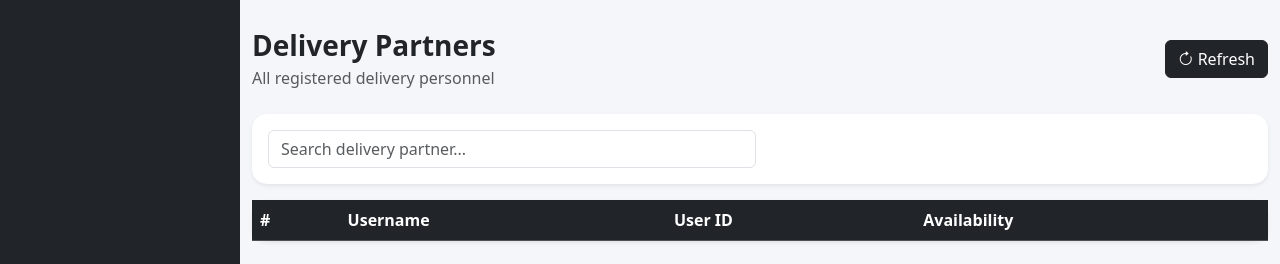
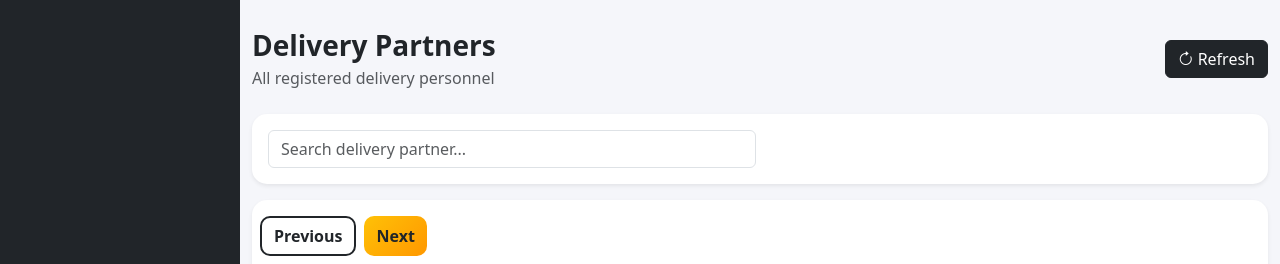
Before and after one commit to MevadaHarsh/E-Commerce-jwt, a Django app: page /partner_list/ in a window 1280 px wide. Shown: the part 312-576 px from the top of the page. Run offline with Django 5.2, Linux system fonts and the light colour scheme; data that the repository does not hold is empty; some libraries are stand-ins or nearby versions.

Commit message:
some pagination changes on partner list

```diff
--- a/ECOMMERCE/settings.py
+++ b/ECOMMERCE/settings.py
@@ -48,7 +48,8 @@ REST_FRAMEWORK = {
     'DEFAULT_AUTHENTICATION_CLASSES': (
         'rest_framework_simplejwt.authentication.JWTAuthentication',
         # 'rest_framework.authentication.SessionAuthentication',
-    )
+    ),
+    'DEFAULT_PAGINATION_CLASS': 'rest_framework.pagination.LimitOffsetPagination',
 }
 
 
--- /dev/null
+++ b/ecom_app/pagination.py
@@ -0,0 +1,4 @@
+from rest_framework.pagination import PageNumberPagination
+
+class MypagenumberPagination(PageNumberPagination):
+    page_size = 5
--- a/ecom_app/views.py
+++ b/ecom_app/views.py
@@ -11,7 +11,7 @@ from datetime import datetime, timedelta
 from django.utils import timezone
 from django.views.generic import TemplateView
 import razorpay
-
+from .pagination import MypagenumberPagination
 
 class register(TemplateView):
     template_name = "index.html"
@@ -619,6 +619,7 @@ class DeliveryStatusUpdateView(APIView):
 class DeliveryPartnerLISTView(ListAPIView):
     queryset = DeliveryPartner.objects.all()
     serializer_class = DeliveryPartnerSerializer
+    pagination_class = MypagenumberPagination
 
 
 
--- a/static/css/order-admin.css
+++ b/static/css/order-admin.css
@@ -7,3 +7,29 @@ body {
   border-radius: 12px;
   box-shadow: 0 2px 10px rgba(0,0,0,.08);
 }
+
+#nextBtn {
+  background: linear-gradient(135deg, #ffc107, #ff9800);
+  border: none;
+  color: #212529;
+  font-weight: 600;
+  border-radius: 10px;
+  transition: .2s;
+}
+#nextBtn:hover {
+  transform: translateY(-2px);
+  box-shadow: 0 6px 20px rgba(255,193,7,.4);
+}
+
+#prevBtn {
+  border: 2px solid #212529;
+  color: #212529;
+  font-weight: 600;
+  border-radius: 10px;
+  background: transparent;
+  transition: .2s;
+}
+#prevBtn:hover {
+  background: #212529;
+  color: #fff;
+}
--- a/static/js/partner_list-admin.js
+++ b/static/js/partner_list-admin.js
@@ -99,27 +99,54 @@ async function updatePartnerStatus(id, accept) {
    DELIVERY PARTNERS
    ======================================== */
 const API_DELIVERY_PARTNERS = '/api/delivery-partners/';
+
 let deliveryPartners = [];
+let nextPage = null;
+let previousPage = null;
 
-async function fetchDeliveryPartners() {
+async function fetchDeliveryPartners(url = API_DELIVERY_PARTNERS) {
   try {
-    const res = await fetch(API_DELIVERY_PARTNERS, { headers: apiHeaders() });
+    const res = await fetch(url, {
+      headers: apiHeaders()
+    });
+
     const data = await res.json();
-    deliveryPartners = Array.isArray(data) ? data : (data.results || []);
+
+    // pagination data
+    nextPage = data.next;
+    previousPage = data.previous;
+
+    // actual records
+    deliveryPartners = data.results || [];
+
     renderDeliveryPartners(deliveryPartners);
+
+    // update pagination buttons
+    updatePaginationButtons();
+
   } catch (err) {
     console.error(err);
-    // alert("Failed to fetch delivery partners");
   }
 }
 
 function renderDeliveryPartners(list) {
-  document.getElementById('dpCount').innerText = `Showing ${list.length} partners`;
+
+  document.getElementById('dpCount').innerText =
+    `Showing ${list.length} partners`;
+
   const tbody = document.getElementById('dpTableBody');
+
   if (!list.length) {
-    tbody.innerHTML = `<tr><td colspan="4" class="text-center py-4 text-muted">No delivery partners found</td></tr>`;
+    tbody.innerHTML = `
+      <tr>
+        <td colspan="4" class="text-center py-4 text-muted">
+          No delivery partners found
+        </td>
+      </tr>
+    `;
     return;
   }
+
   tbody.innerHTML = list.map((p, i) => `
     <tr>
       <td>${i + 1}</td>
@@ -127,7 +154,6 @@ function renderDeliveryPartners(list) {
       <td>${p.user || '-'}</td>
       <td>
         <span class="badge ${p.is_available ? 'bg-success' : 'bg-secondary'}">
-          <i class="bi bi-circle-fill me-1" style="font-size:.5rem;vertical-align:middle;"></i>
           ${p.is_available ? 'Available' : 'Unavailable'}
         </span>
       </td>
@@ -135,14 +161,41 @@ function renderDeliveryPartners(list) {
   `).join('');
 }
 
+function updatePaginationButtons() {
+
+  document.getElementById('prevBtn').disabled = !previousPage;
+
+  document.getElementById('nextBtn').disabled = !nextPage;
+}
+
+function nextPageData() {
+  if (nextPage) {
+    fetchDeliveryPartners(nextPage);
+  }
+}
+
+function previousPageData() {
+  if (previousPage) {
+    fetchDeliveryPartners(previousPage);
+  }
+}
+
 function filterDeliveryPartners() {
-  const q = document.getElementById('dpSearchInput').value.toLowerCase();
+
+  const q = document.getElementById('dpSearchInput')
+    .value
+    .toLowerCase();
+
   const filtered = deliveryPartners.filter(p =>
     (p.username || '').toLowerCase().includes(q) ||
     String(p.user).includes(q)
   );
+
   renderDeliveryPartners(filtered);
 }
+
+// first load
+fetchDeliveryPartners();
 
 /* ---------- INIT ---------- */
 fetchPartners();
--- a/templates/partner_list-admin.html
+++ b/templates/partner_list-admin.html
@@ -84,6 +84,15 @@
                 <th>Availability</th>
               </tr>
             </thead>
+            <div class="d-flex gap-2 mt-3 mb-2 ms-2">
+              <button id="prevBtn" class="btn btn-secondary" onclick="previousPageData()">
+                Previous
+              </button>
+
+              <button id="nextBtn" class="btn btn-primary" onclick="nextPageData()">
+                Next
+              </button>
+            </div>
             <tbody id="dpTableBody"></tbody>
           </table>
         </div>
```
